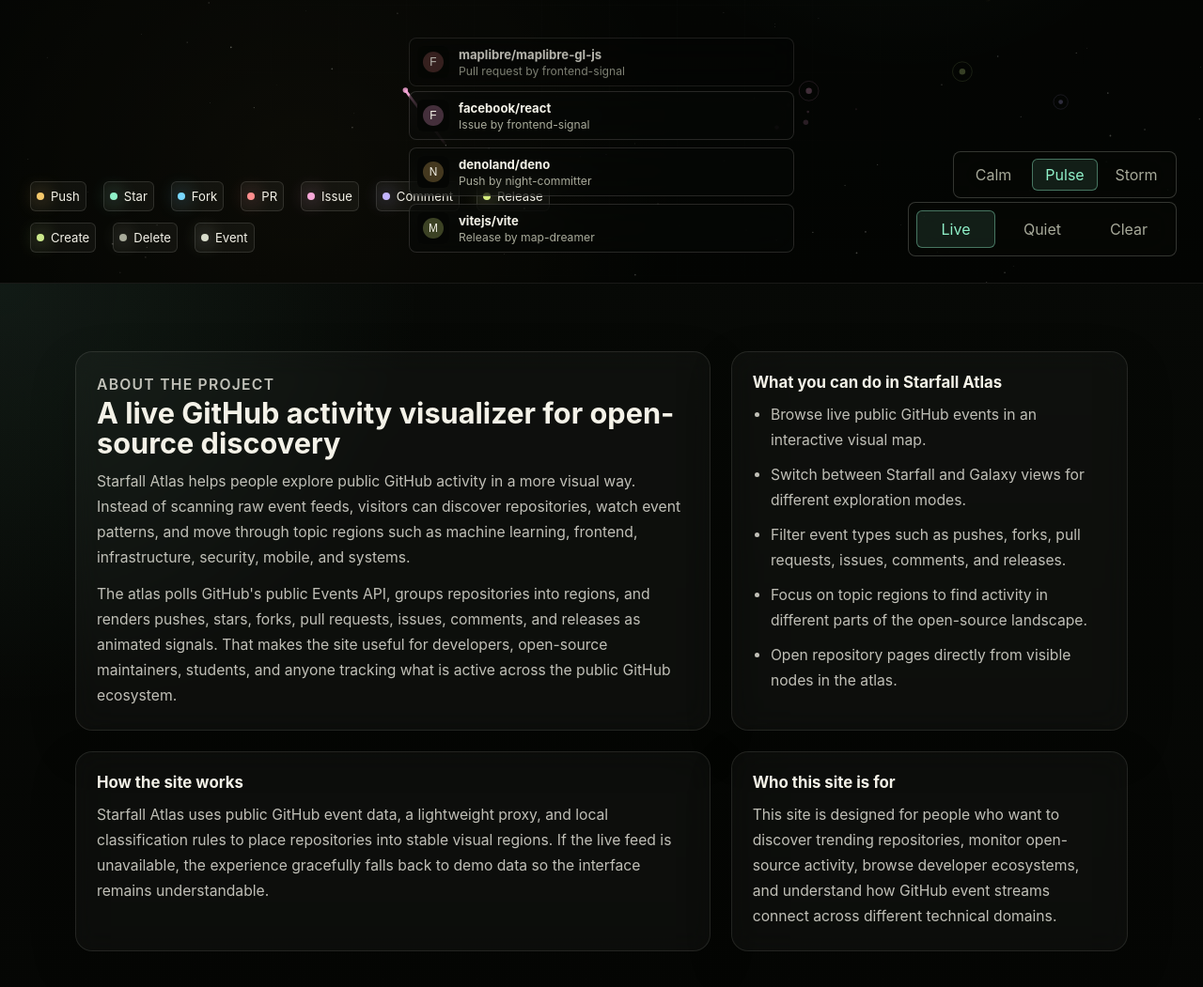
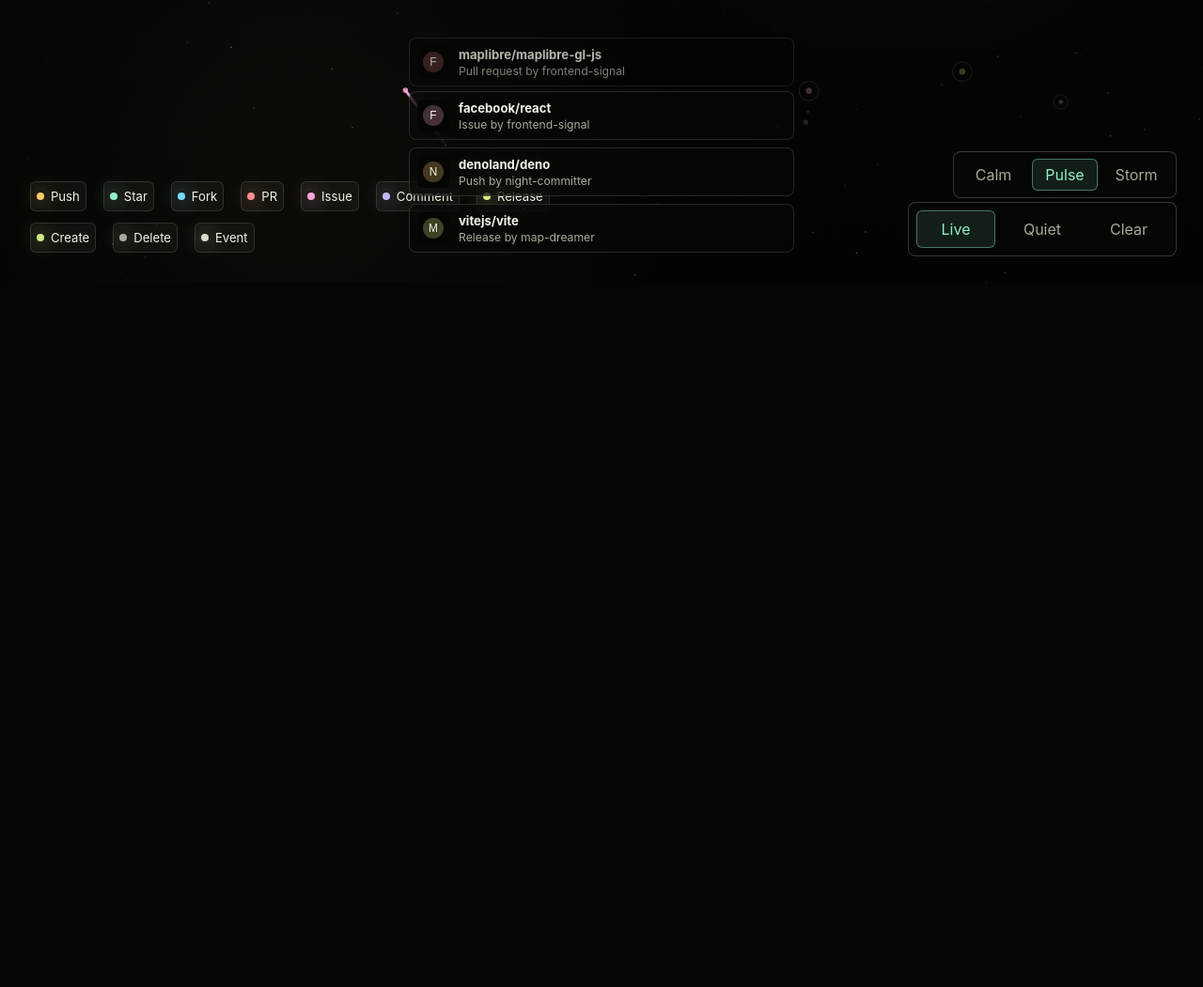
Before and after one commit to theonlyanish/Map-Visualizer, a website: page index.html in a window 1280 px wide. Shown: the part 499-1550 px from the top of the page at 94% size. After the commit the page ends 800 px from the top, so only its background shows below. Drawn offline with Linux system fonts and the light colour scheme; no server answers.

Commit message:
SEO tweaks

```diff
--- a/index.html
+++ b/index.html
@@ -184,54 +184,22 @@
       </aside>
     </main>
 
-    <section class="seo-content" aria-labelledby="seo-title">
-      <div class="seo-grid">
-        <div class="seo-intro">
-          <p class="seo-kicker">About the project</p>
-          <h2 id="seo-title">A live GitHub activity visualizer for open-source discovery</h2>
+    <section class="sr-only" aria-labelledby="seo-title">
+      <h2 id="seo-title">About Starfall Atlas</h2>
       <p>
-            Starfall Atlas helps people explore public GitHub activity in a more visual way. Instead of
-            scanning raw event feeds, visitors can discover repositories, watch event patterns, and move
-            through topic regions such as machine learning, frontend, infrastructure, security, mobile, and
-            systems.
+        Starfall Atlas is a live GitHub activity visualizer for open-source discovery. It maps public
+        repository events into an interactive code atlas with region-based exploration.
       </p>
       <p>
-            The atlas polls GitHub's public Events API, groups repositories into regions, and renders pushes,
-            stars, forks, pull requests, issues, comments, and releases as animated signals. That makes the
-            site useful for developers, open-source maintainers, students, and anyone tracking what is active
-            across the public GitHub ecosystem.
+        Visitors can browse live GitHub events, switch between Starfall and Galaxy views, filter pushes,
+        forks, pull requests, issues, comments, and releases, and open repository pages directly from the
+        atlas.
       </p>
-        </div>
-
-        <div class="seo-card">
-          <h3>What you can do in Starfall Atlas</h3>
-          <ul class="seo-list">
-            <li>Browse live public GitHub events in an interactive visual map.</li>
-            <li>Switch between Starfall and Galaxy views for different exploration modes.</li>
-            <li>Filter event types such as pushes, forks, pull requests, issues, comments, and releases.</li>
-            <li>Focus on topic regions to find activity in different parts of the open-source landscape.</li>
-            <li>Open repository pages directly from visible nodes in the atlas.</li>
-          </ul>
-        </div>
-
-        <div class="seo-card">
-          <h3>How the site works</h3>
       <p>
-            Starfall Atlas uses public GitHub event data, a lightweight proxy, and local classification rules
-            to place repositories into stable visual regions. If the live feed is unavailable, the experience
-            gracefully falls back to demo data so the interface remains understandable.
+        The site uses GitHub's public Events API, a lightweight proxy, and local classification rules to group
+        repositories into stable visual regions such as machine learning, frontend, infrastructure, security,
+        data, mobile, devtools, and systems.
       </p>
-        </div>
-
-        <div class="seo-card">
-          <h3>Who this site is for</h3>
-          <p>
-            This site is designed for people who want to discover trending repositories, monitor open-source
-            activity, browse developer ecosystems, and understand how GitHub event streams connect across
-            different technical domains.
-          </p>
-        </div>
-      </div>
     </section>
 
     <noscript>
--- a/styles.css
+++ b/styles.css
@@ -28,9 +28,7 @@
 }
 
 body {
-  overflow-x: hidden;
-  overflow-y: auto;
-  background: var(--field);
+  overflow: hidden;
 }
 
 button,
@@ -42,7 +40,7 @@
 
 .app-shell {
   position: relative;
-  width: 100%;
+  width: 100vw;
   height: 100svh;
   overflow: hidden;
   touch-action: none;
@@ -436,27 +434,9 @@
   font-size: 0.78rem;
 }
 
-.seo-content {
-  position: relative;
-  z-index: 1;
-  padding: 72px 32px 88px;
-  border-top: 1px solid rgba(244, 242, 232, 0.08);
-  background:
-    radial-gradient(circle at top left, rgba(143, 240, 200, 0.08), transparent 30%),
-    linear-gradient(180deg, rgba(7, 9, 6, 0.98) 0%, #050604 100%);
-}
-
-.seo-grid {
-  display: grid;
-  grid-template-columns: minmax(0, 1.6fr) minmax(0, 1fr);
-  gap: 22px;
+.noscript-panel {
   max-width: 1120px;
-  margin: 0 auto;
-}
-
-.seo-intro,
-.seo-card,
-.noscript-panel {
+  margin: 20px auto 88px;
   padding: 22px;
   border: 1px solid rgba(244, 242, 232, 0.1);
   border-radius: 18px;
@@ -465,34 +445,12 @@
   backdrop-filter: blur(14px);
 }
 
-.seo-kicker {
-  margin: 0 0 10px;
-  color: var(--accent);
-  font-size: 0.76rem;
-  font-weight: 600;
-  letter-spacing: 0.08em;
-  text-transform: uppercase;
-}
-
-.seo-content h2,
-.seo-content h3,
 .noscript-panel h2 {
   margin: 0 0 12px;
   color: var(--ink);
-}
-
-.seo-content h2 {
-  font-size: clamp(1.8rem, 2.4vw, 2.6rem);
-  line-height: 1.05;
-}
-
-.seo-content h3,
-.noscript-panel h2 {
   font-size: 1.05rem;
 }
 
-.seo-content p,
-.seo-list,
 .noscript-panel p {
   margin: 0;
   color: rgba(244, 242, 232, 0.78);
@@ -500,23 +458,20 @@
   line-height: 1.72;
 }
 
-.seo-intro p + p,
-.seo-card p + p,
 .noscript-panel p + p {
   margin-top: 12px;
 }
 
-.seo-list {
-  padding-left: 1.2rem;
-}
-
-.seo-list li + li {
-  margin-top: 10px;
-}
-
-.noscript-panel {
-  max-width: 1120px;
-  margin: 20px auto 88px;
+.sr-only {
+  position: absolute;
+  width: 1px;
+  height: 1px;
+  padding: 0;
+  margin: -1px;
+  overflow: hidden;
+  clip: rect(0, 0, 0, 0);
+  white-space: nowrap;
+  border: 0;
 }
 
 @keyframes dock-in {
@@ -528,8 +483,7 @@
 
 @media (max-width: 760px) {
   body {
-    overflow-x: hidden;
-    overflow-y: auto;
+    overflow: hidden;
   }
 
   .brand-panel {
@@ -614,17 +568,6 @@
     display: none;
   }
 
-  .seo-content {
-    padding: 52px 18px 72px;
-  }
-
-  .seo-grid {
-    grid-template-columns: 1fr;
-    gap: 16px;
-  }
-
-  .seo-intro,
-  .seo-card,
   .noscript-panel {
     padding: 18px;
     border-radius: 14px;
```
Lines whose indentation alone changed are shown as unchanged.
